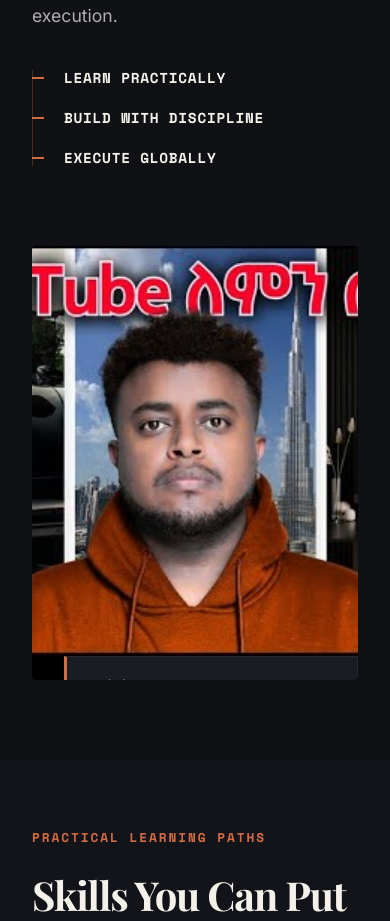
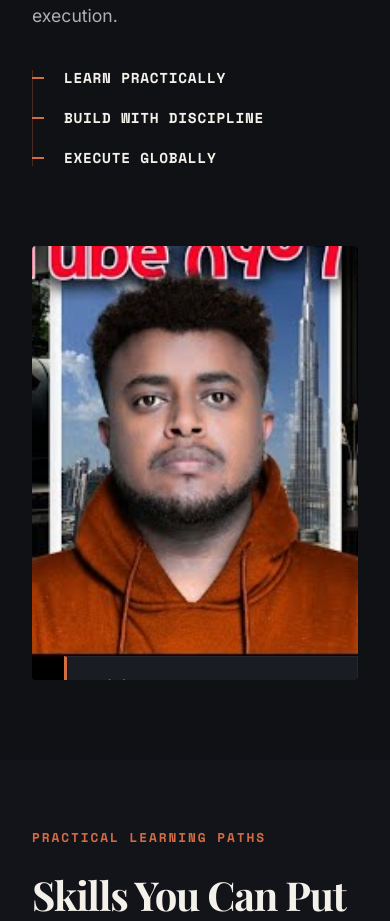
Before and after one commit to yoliym/etubers-concept, a React (Vite) app: page / in a window 390 px wide. Shown: the part 1865-2786 px from the top of the page. Built offline with nearby package versions, Linux system fonts and the light colour scheme; a web font is replaced by a local one.

Commit message:
Finalize clean Etubers portrait crop

```diff
--- a/src/components/About/About.css
+++ b/src/components/About/About.css
@@ -134,8 +134,8 @@
   width: 100%;
   height: 100%;
   object-fit: cover;
-  object-position: center 68%;
-  transform: translateY(-5%) scale(1.38);
+  object-position: center 78%;
+  transform: translateY(-13%) scale(1.55);
   transform-origin: center center;
   border-radius: 4px;
 }
@@ -230,8 +230,8 @@
     bottom: -2rem;
   }
   .about-portrait {
-    object-position: center 62%;
-    transform: translateY(-3%) scale(1.24);
+    object-position: center 72%;
+    transform: translateY(-8%) scale(1.38);
     transform-origin: center center;
   }
 }
```
Also changed, not shown: 4 other files (tests, documents, lock files or other folders).
